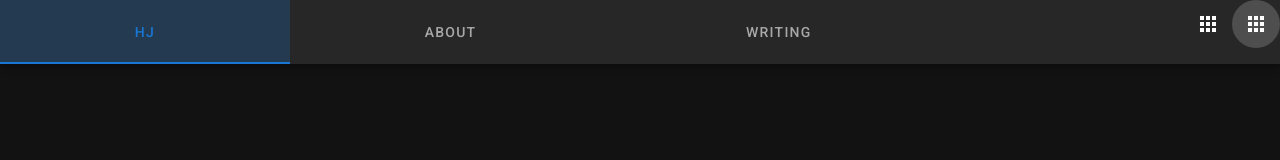
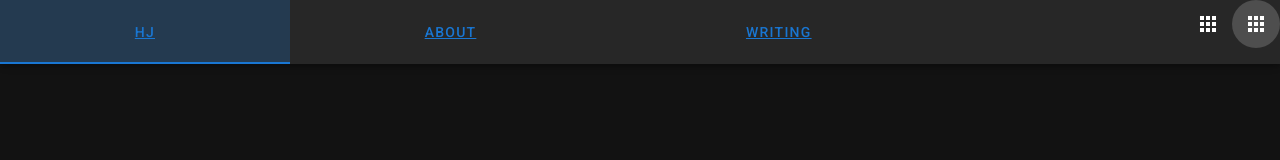
Before and after one commit to henryjin3/henryjin-dev, a Nuxt app: page /inspire in a window 1280 px wide. Shown: the top 160 px of the page. Built offline with nearby package versions, Linux system fonts and the light colour scheme.

Commit message:
add basic routing to navbar

```diff
--- a/layouts/navbar.vue
+++ b/layouts/navbar.vue
@@ -1,10 +1,10 @@
 <template>
   <v-tabs grow>
-    <v-tab>HJ</v-tab>
-    <v-tab>About</v-tab>
-    <v-tab>Writing</v-tab>
+    <v-tab><nuxt-link to="/">HJ</nuxt-link></v-tab>
+    <v-tab><nuxt-link to="/about">about</nuxt-link></v-tab>
+    <v-tab><nuxt-link to="/writing">writing</nuxt-link></v-tab>
     <v-spacer />
-    <v-btn icon v-for="(item, i) in items" :key="i" :to="item.to">
+    <v-btn v-for="(item, i) in items" :key="i" icon :to="item.to">
       <v-icon> {{ item.icon }}</v-icon>
     </v-btn>
   </v-tabs>
@@ -12,7 +12,7 @@
 
 <script>
 export default {
-  name: 'navbar',
+  name: 'Navbar',
   data() {
     return {
       items: [
@@ -31,3 +31,5 @@ export default {
   }
 };
 </script>
+
+<style scoped></style>
```
